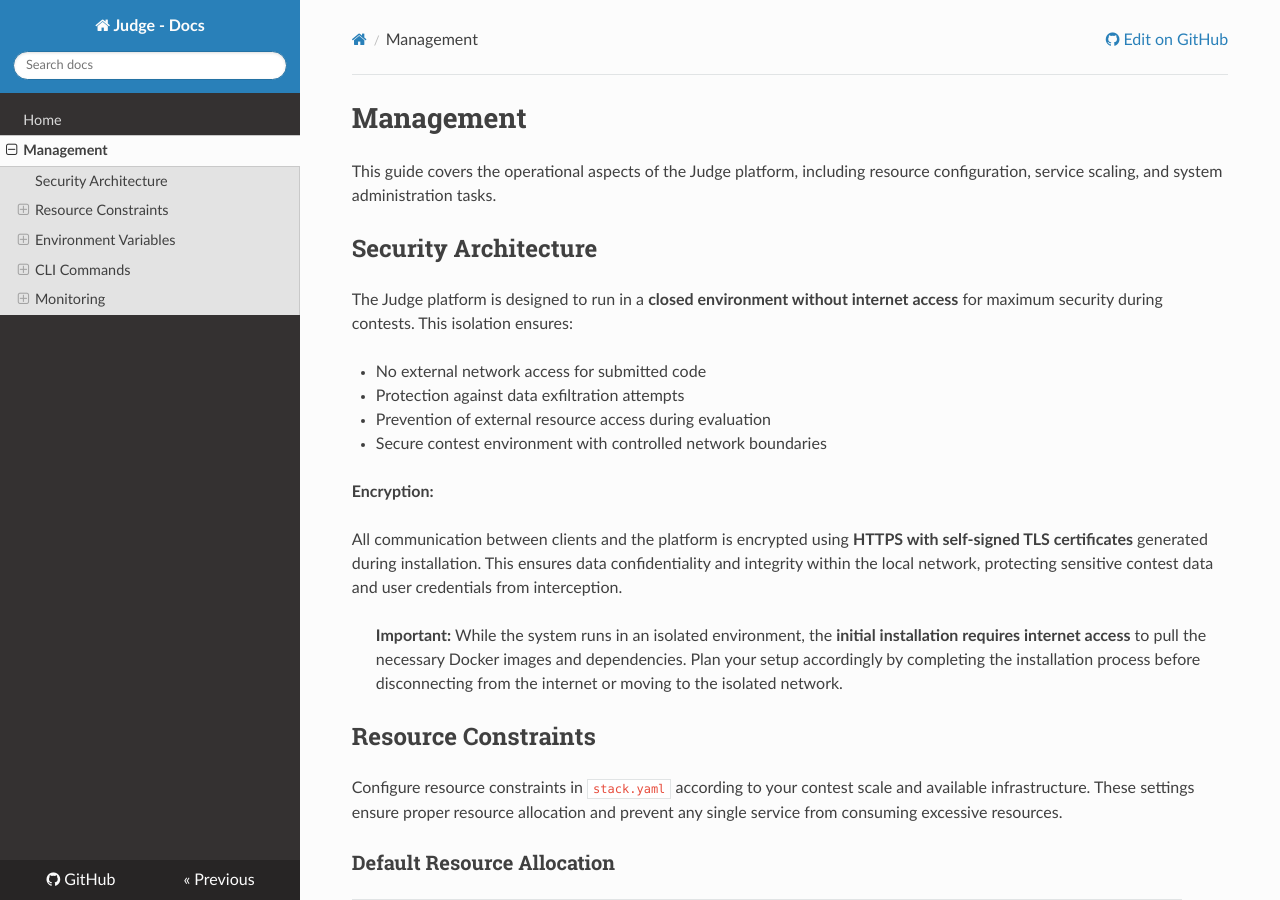
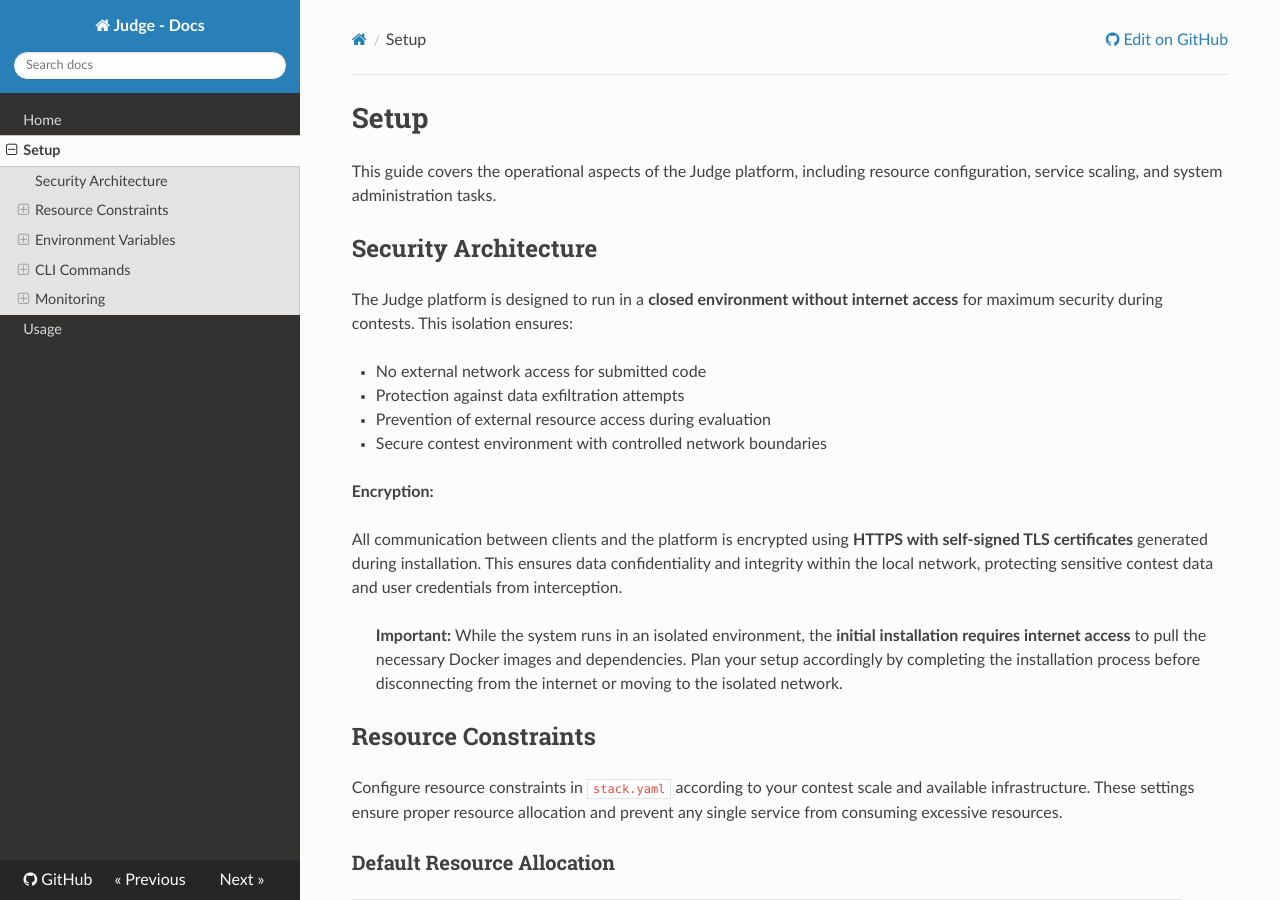
Before and after one commit to leonfoliveira/forseti, an MkDocs documentation site: the page built from docs/docs/setup.md, in a window 1280 px wide and 900 px high. Built offline with MkDocs 1.6.1, drawn with Linux system fonts in a browser that asks for light colours; nearby versions of some CDN libraries.

Commit message:
feat: add setup documentation and update navigation in mkdocs

```diff
--- a/docs/docs/management.md
+++ b/docs/docs/setup.md
@@ -1,4 +1,4 @@
-# Management
+# Setup
 
 This guide covers the operational aspects of the Judge platform, including resource configuration, service scaling, and system administration tasks.
 
--- a/docs/mkdocs.yml
+++ b/docs/mkdocs.yml
@@ -3,7 +3,8 @@
 edit_uri: /leonfoliveira/judge/edit/main/docs/docs
 nav:
   - Home: index.md
-  - Management: management.md
+  - Setup: setup.md
+  - Usage: usage.md
 theme: readthedocs
 extra_css:
   - css/custom.css
```
